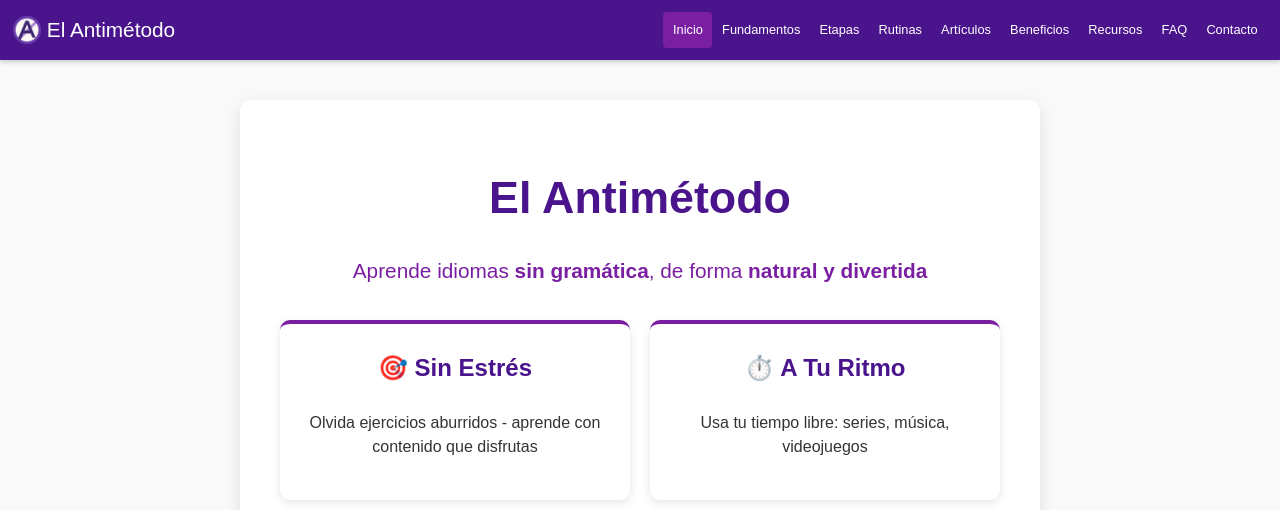
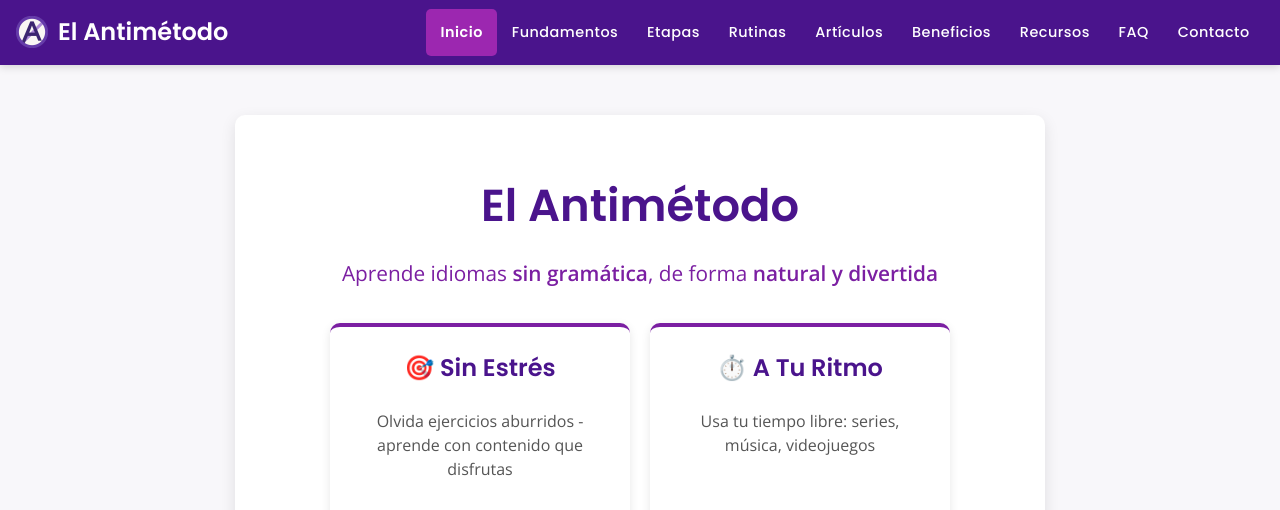
Before and after one commit to LuiseM93/ElAntimetodo, a Jekyll site: the page built from index.md, in a window 1280 px wide and 1400 px high. Shown: the top 510 px of the window. Built offline with Jekyll 4.4.1, drawn with Linux system fonts in a browser that asks for light colours; grey boxes are pictures that could not be loaded.

Commit message:
Update default.html

```diff
--- a/_layouts/default.html
+++ b/_layouts/default.html
@@ -12,55 +12,108 @@
   <meta property="og:image:height" content="630">
   <meta name="viewport" content="width=device-width, initial-scale=1">
   <meta name="description" content="{{ page.description | default: site.description }}">
+
   <link rel="icon" href="{{ '/assets/favicon.ico?v=2' | relative_url }}">
   <link rel="icon" type="image/png" sizes="32x32" href="{{ '/assets/favicon-32x32.png?v=2' | relative_url }}">
   <link rel="icon" type="image/png" sizes="16x16" href="{{ '/assets/favicon-16x16.png?v=2' | relative_url }}">
   <link rel="apple-touch-icon" href="{{ '/assets/apple-touch-icon.png?v=2' | relative_url }}">
+
+  <!-- Google Fonts -->
+  <link rel="preconnect" href="https://fonts.googleapis.com">
+  <link rel="preconnect" href="https://fonts.gstatic.com" crossorigin>
+  <link href="https://fonts.googleapis.com/css2?family=Poppins:wght@400;500;600;700&family=Open+Sans:wght@400;600&display=swap" rel="stylesheet">
+
   <style>
     :root {
-      --primary-color: #4a148c;
-      --secondary-color: #7b1fa2;
-      --light-purple-color: #d1c4e9;
-      --background-color: #f9f9f9;
-      --text-color: #333;
+      --primary-color: #4a148c;    /* Morado Principal (más oscuro) */
+      --secondary-color: #7b1fa2;  /* Morado Secundario (más claro) */
+      --accent-color: #9c27b0;     /* Un morado intermedio para acentos si es necesario */
+      --light-purple-color: #d1c4e9;/* Morado Muy Claro (bordes, fondos sutiles) */
+
+      --background-color: #f8f7fa; /* Un gris muy muy claro, casi blanco con tinte morado sutil */
       --card-background: #ffffff;
+      --text-color: #333333;        /* Gris oscuro para texto principal */
+      --text-light-color: #555555; /* Gris más claro para descripciones */
+
       --navbar-text-color: #ffffff;
       --navbar-hover-bg: var(--secondary-color);
-      --navbar-active-bg: var(--secondary-color);
+      --navbar-active-bg: var(--accent-color); /* Ligeramente diferente para el activo */
+
       --instagram-color: #E1306C;
-      --grey-border-color: #cccccc;
+      --grey-border-color: #e0e0e0; /* Gris más claro para bordes sutiles */
+
+      /* Tipografía */
+      --font-primary: 'Poppins', sans-serif;
+      --font-secondary: 'Open Sans', sans-serif;
+    }
+
+    *, *::before, *::after {
+        box-sizing: border-box;
     }
 
     body {
-      font-family: 'Arial', sans-serif;
+      font-family: var(--font-secondary); /* Fuente base para el cuerpo */
       margin: 0;
       padding: 0;
-      line-height: 1.6;
+      line-height: 1.7; /* Ligeramente más interlineado */
       color: var(--text-color);
       background-color: var(--background-color);
+      -webkit-font-smoothing: antialiased; /* Mejor renderizado de fuentes */
+      -moz-osx-font-smoothing: grayscale;
     }
 
     .content-wrapper {
-      max-width: 800px;
-      margin: 20px auto;
+      max-width: 850px; /* Un poco más de ancho para el contenido */
+      margin: 30px auto; /* Más margen superior */
       padding: 20px;
     }
 
-    h1, h2, h3, h4 { color: var(--primary-color); }
-    h2 { border-bottom: 2px solid var(--light-purple-color); padding-bottom: 0.5rem; margin-top: 2.5rem; margin-bottom: 1.5rem; }
-    h3 { color: var(--secondary-color); margin-top: 2rem; margin-bottom: 1rem; }
+    h1, h2, h3, h4 {
+        font-family: var(--font-primary); /* Fuente para encabezados */
+        color: var(--primary-color);
+        font-weight: 600; /* Un poco más de peso */
+        line-height: 1.3;
+    }
+    h1 { font-size: 2.5em; margin-bottom: 0.8em; }
+    h2 {
+        font-size: 1.8em;
+        border-bottom: 3px solid var(--light-purple-color);
+        padding-bottom: 0.6rem;
+        margin-top: 3rem;
+        margin-bottom: 1.8rem;
+    }
+    h3 {
+        font-size: 1.4em;
+        color: var(--secondary-color);
+        margin-top: 2.5rem;
+        margin-bottom: 1.2rem;
+        font-weight: 500;
+    }
+    h4 {
+        font-size: 1.15em;
+        color: var(--primary-color);
+        margin-top: 1.5rem;
+        margin-bottom: 0.8rem;
+        font-weight: 500;
+    }
 
-    a { color: var(--secondary-color); text-decoration: none; transition: all 0.2s ease; }
-    a:hover { color: #5e35b1; text-decoration: underline; }
+    p {
+        margin-bottom: 1.2em;
+        color: var(--text-light-color);
+    }
 
+    a { color: var(--secondary-color); text-decoration: none; transition: color 0.2s ease; }
+    a:hover { color: var(--accent-color); text-decoration: none; } /* Quitamos subrayado por defecto en hover general */
+
+    /* Navbar Styles */
     .navbar {
       background-color: var(--primary-color);
-      padding: 0 0.8rem;
+      padding: 0 1rem;
       display: flex;
       align-items: center;
       justify-content: space-between;
-      box-shadow: 0 2px 5px rgba(0,0,0,0.2);
-      height: 60px;
+      box-shadow: 0 2px 8px rgba(0,0,0,0.15); /* Sombra más notable */
+      height: 65px; /* Un poco más alto */
       position: sticky;
       top: 0;
       z-index: 1000;
@@ -71,19 +124,20 @@
       align-items: center;
       color: var(--navbar-text-color);
       text-decoration: none;
-      font-size: 1.3em;
-      font-weight: 500;
+      font-family: var(--font-primary);
+      font-size: 1.5em;
+      font-weight: 600;
       white-space: nowrap;
     }
 
     .navbar-brand img {
-      height: 28px;
-      width: 28px;
-      margin-right: 6px;
-      border-radius: 4px;
+      height: 32px;
+      width: 32px;
+      margin-right: 10px;
+      border-radius: 5px;
     }
 
-    .navbar-brand span { font-weight: 500; }
+    .navbar-brand span { font-weight: 600; }
 
     .navbar-menu-container {
         display: flex;
@@ -100,19 +154,23 @@
     .navbar-links a {
       color: var(--navbar-text-color);
       text-decoration: none;
-      padding: 0.5rem 0.6rem;
-      border-radius: 4px;
-      transition: background-color 0.3s ease, color 0.3s ease;
+      padding: 0.7rem 0.9rem; /* Más padding */
+      border-radius: 5px;
+      transition: background-color 0.2s ease, color 0.2s ease;
+      font-family: var(--font-primary);
       font-weight: 500;
-      font-size: 0.8rem;
+      font-size: 0.9rem;
       display: block;
       white-space: nowrap;
+      letter-spacing: 0.5px; /* Pequeño espaciado entre letras */
     }
 
-    .navbar-links a:hover,
+    .navbar-links a:hover {
+      background-color: var(--navbar-hover-bg);
+    }
     .navbar-links a.active {
       background-color: var(--navbar-active-bg);
-      color: var(--navbar-text-color);
+      font-weight: 600; /* Resaltar más el activo */
     }
 
     .navbar-toggle {
@@ -120,9 +178,10 @@
       background: none;
       border: none;
       color: var(--navbar-text-color);
-      font-size: 1.8rem;
+      font-size: 2rem; /* Más grande */
       cursor: pointer;
-      margin-left: 8px;
+      margin-left: 10px;
+      padding: 5px;
     }
 
     .mobile-menu {
@@ -130,41 +189,131 @@
         list-style-type: none;
         margin: 0;
         padding: 0;
-        position: absolute;
-        top: 60px;
+        position: fixed; /* Cambiado a fixed para que esté sobre todo */
+        top: 65px;
         left: 0;
         right: 0;
-        background-color: var(--primary-color);
-        padding: 1rem 0;
-        box-shadow: 0 2px 5px rgba(0,0,0,0.2);
-        border-top: 1px solid var(--secondary-color);
-        z-index: 999; /* Para que esté sobre el contenido pero debajo del navbar fijo */
+        bottom: 0; /* Ocupar toda la altura restante */
+        background-color: rgba(42, 13, 83, 0.98); /* Fondo del navbar principal con transparencia */
+        backdrop-filter: blur(5px); /* Efecto blur para el fondo */
+        padding-top: 1.5rem; /* Más padding superior */
+        box-shadow: 0 4px 10px rgba(0,0,0,0.2);
+        z-index: 999;
+        overflow-y: auto; /* Permitir scroll si hay muchos items */
     }
     .mobile-menu.active {
         display: flex;
         flex-direction: column;
+        align-items: center; /* Centrar items */
     }
-    .mobile-menu li { width: 100%; text-align: center; }
-    .mobile-menu a { color: var(--navbar-text-color); text-decoration: none; padding: 0.8rem 1rem; display: block; border-bottom: 1px solid rgba(255,255,255,0.1); font-size: 0.9rem; }
-    .mobile-menu a:last-child { border-bottom: none; }
-    .mobile-menu a:hover, .mobile-menu a.active { background-color: var(--navbar-hover-bg); }
+    .mobile-menu li { width: 80%; text-align: center; margin-bottom: 0.5rem; }
+    .mobile-menu a {
+        color: var(--navbar-text-color);
+        text-decoration: none;
+        padding: 1rem 1.5rem; /* Más padding */
+        display: block;
+        border-radius: 6px;
+        font-family: var(--font-primary);
+        font-size: 1.1rem; /* Fuente más grande en móvil */
+        font-weight: 500;
+        transition: background-color 0.2s ease;
+    }
+    .mobile-menu a:hover, .mobile-menu a.active {
+        background-color: var(--navbar-active-bg);
+    }
 
-    footer { margin-top: 4rem; padding: 2rem 1rem; border-top: 1px solid var(--light-purple-color); text-align: center; color: #666; font-size: 0.9rem; background-color: #f1f1f1; }
-    .btn { display: inline-block; background-color: var(--secondary-color); color: white !important; padding: 0.8rem 1.5rem; border-radius: 5px; margin: 0.5rem 0; font-weight: bold; text-decoration: none; transition: background-color 0.2s ease, transform 0.2s ease; }
-    .btn:hover { background-color: #5e35b1; text-decoration: none; transform: translateY(-2px); }
-    .instagram-link { color: var(--instagram-color); font-weight: bold; }
-    .instagram-link:hover { color: #c13584; }
-    .instagram-icon { width: 18px; height: 18px; vertical-align: middle; margin-right: 5px; }
+    /* Footer */
+    footer {
+        margin-top: 5rem; /* Más espacio antes del footer */
+        padding: 2.5rem 1rem;
+        border-top: 1px solid var(--light-purple-color);
+        text-align: center;
+        color: var(--text-light-color);
+        font-size: 0.9em;
+        background-color: #eceaf0; /* Fondo sutilmente diferente */
+    }
+    footer p {
+        margin-bottom: 0.5em;
+        color: var(--text-light-color);
+    }
+    footer strong {
+        color: var(--primary-color);
+    }
+
+    /* Botones Generales */
+    .btn {
+        display: inline-block;
+        background-color: var(--secondary-color);
+        color: white !important;
+        padding: 0.9rem 1.8rem; /* Más padding */
+        border-radius: 6px; /* Bordes más redondeados */
+        margin: 0.8rem 0.2rem;
+        font-family: var(--font-primary);
+        font-weight: 600;
+        text-decoration: none;
+        transition: background-color 0.2s ease, transform 0.2s ease, box-shadow 0.2s ease;
+        border: none;
+        box-shadow: 0 2px 5px rgba(0,0,0,0.1);
+    }
+    .btn:hover {
+        background-color: var(--accent-color);
+        text-decoration: none;
+        transform: translateY(-3px);
+        box-shadow: 0 4px 10px rgba(123, 31, 162, 0.3); /* Sombra con color del botón */
+    }
+    .btn.btn-primary { /* Botón con color primario */
+        background-color: var(--primary-color);
+    }
+    .btn.btn-primary:hover {
+        background-color: var(--secondary-color); /* Un poco más claro al hacer hover */
+        box-shadow: 0 4px 10px rgba(74, 20, 140, 0.4);
+    }
+
+    /* Instagram Link en Footer */
+    .instagram-link {
+        display: inline-flex; /* Para alinear icono y texto */
+        align-items: center;
+        color: var(--instagram-color);
+        font-weight: 600;
+        padding: 0.5rem 1rem;
+        border-radius: 5px;
+        transition: background-color 0.2s ease;
+    }
+    .instagram-link:hover {
+        color: #c13584;
+        background-color: rgba(225, 48, 108, 0.1);
+        text-decoration: none;
+    }
+    .instagram-icon {
+        width: 20px;
+        height: 20px;
+        vertical-align: middle;
+        margin-right: 8px;
+    }
+
+    /* Utilidades de espaciado */
+    .mt-1 { margin-top: 1rem !important; }
+    .mb-1 { margin-bottom: 1rem !important; }
+    /* ... (puedes añadir más si las necesitas) */
+
+    /* Estilos de transición para tarjetas generales (si se usa) */
     div[style*="box-shadow"] { transition: transform 0.3s ease, box-shadow 0.3s ease; }
     div[style*="box-shadow"]:hover { transform: translateY(-5px); }
 
-    @media (max-width: 1020px) {
+    @media (max-width: 1050px) { /* Aumentado el breakpoint un poco más */
       .navbar-links { display: none; }
       .navbar-toggle { display: block; }
-      h1 { font-size: 2rem !important; }
-      img[style*="max-width: 50%;"] { max-width: 90% !important; }
+    }
+    @media (max-width: 768px) {
+      h1 { font-size: 2em; }
+      h2 { font-size: 1.6em; }
+      h3 { font-size: 1.3em; }
+      .content-wrapper { padding: 15px; margin-top: 20px; }
+      .btn { padding: 0.8rem 1.5rem; font-size: 0.95em;}
+
+      img[style*="max-width: 50%;"] { max-width: 90% !important; } /* Estos son de tu código original */
       img[style*="max-width: 90%;"] { max-width: 100% !important; }
-      .hero-cards { flex-direction: column; }
+      .hero-cards { flex-direction: column; } /* Específico de index.md, podría ir allí */
     }
   </style>
 </head>
@@ -181,7 +330,7 @@
             <li><a href="{{ '/fundamentos' | relative_url }}">Fundamentos</a></li>
             <li><a href="{{ '/etapas' | relative_url }}">Etapas</a></li>
             <li><a href="{{ '/rutinas' | relative_url }}">Rutinas</a></li>
-            <li><a href="{{ '/articulos' | relative_url }}">Artículos</a></li> <!-- CAMBIADO DE BLOG A ARTÍCULOS -->
+            <li><a href="{{ '/articulos' | relative_url }}">Artículos</a></li>
             <li><a href="{{ '/beneficios' | relative_url }}">Beneficios</a></li>
             <li><a href="{{ '/recursos' | relative_url }}">Recursos</a></li>
             <li><a href="{{ '/faq' | relative_url }}">FAQ</a></li>
@@ -198,7 +347,7 @@
     <li><a href="{{ '/fundamentos' | relative_url }}">Fundamentos</a></li>
     <li><a href="{{ '/etapas' | relative_url }}">Etapas</a></li>
     <li><a href="{{ '/rutinas' | relative_url }}">Rutinas</a></li>
-    <li><a href="{{ '/articulos' | relative_url }}">Artículos</a></li> <!-- CAMBIADO DE BLOG A ARTÍCULOS -->
+    <li><a href="{{ '/articulos' | relative_url }}">Artículos</a></li>
     <li><a href="{{ '/beneficios' | relative_url }}">Beneficios</a></li>
     <li><a href="{{ '/recursos' | relative_url }}">Recursos</a></li>
     <li><a href="{{ '/faq' | relative_url }}">FAQ</a></li>
```
Also changed, not shown: other parts of _layouts/default.html (+17 -14 lines).
